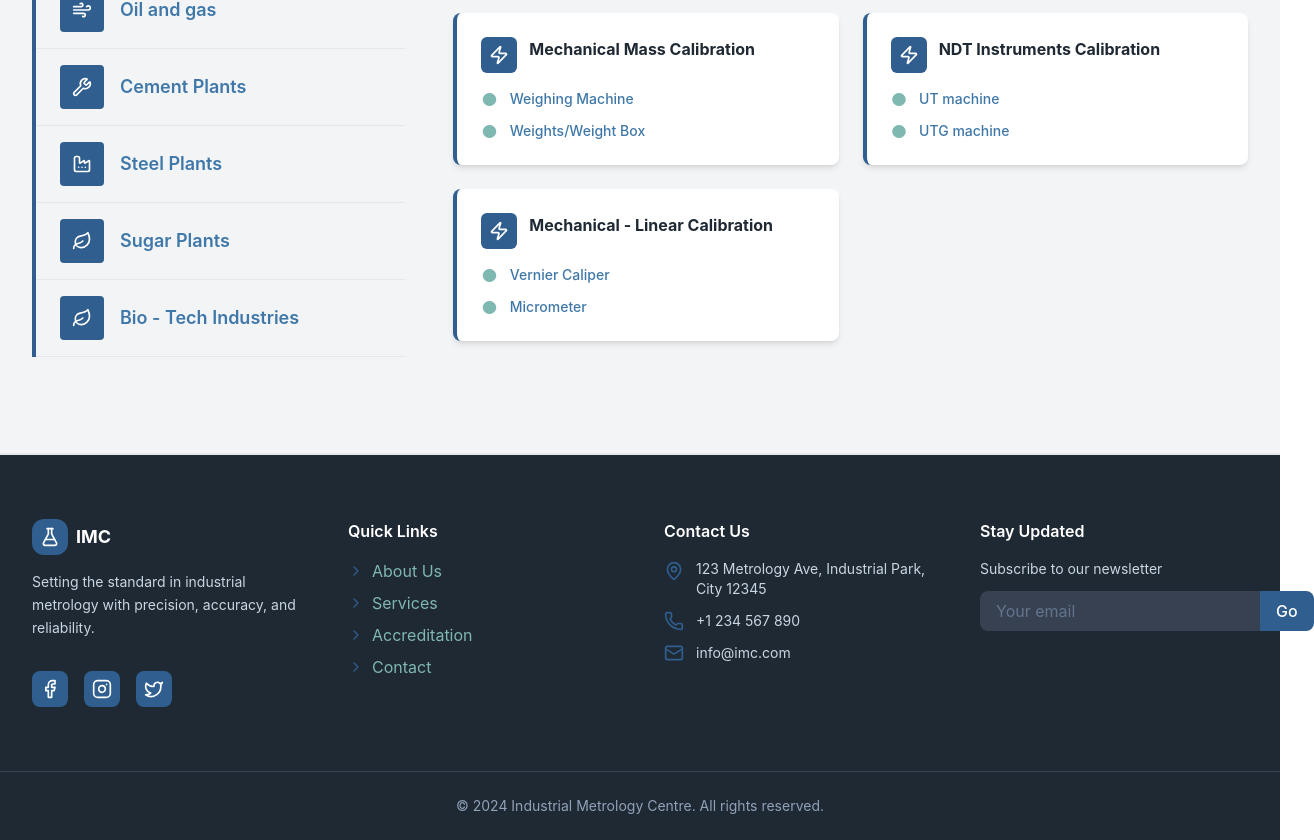
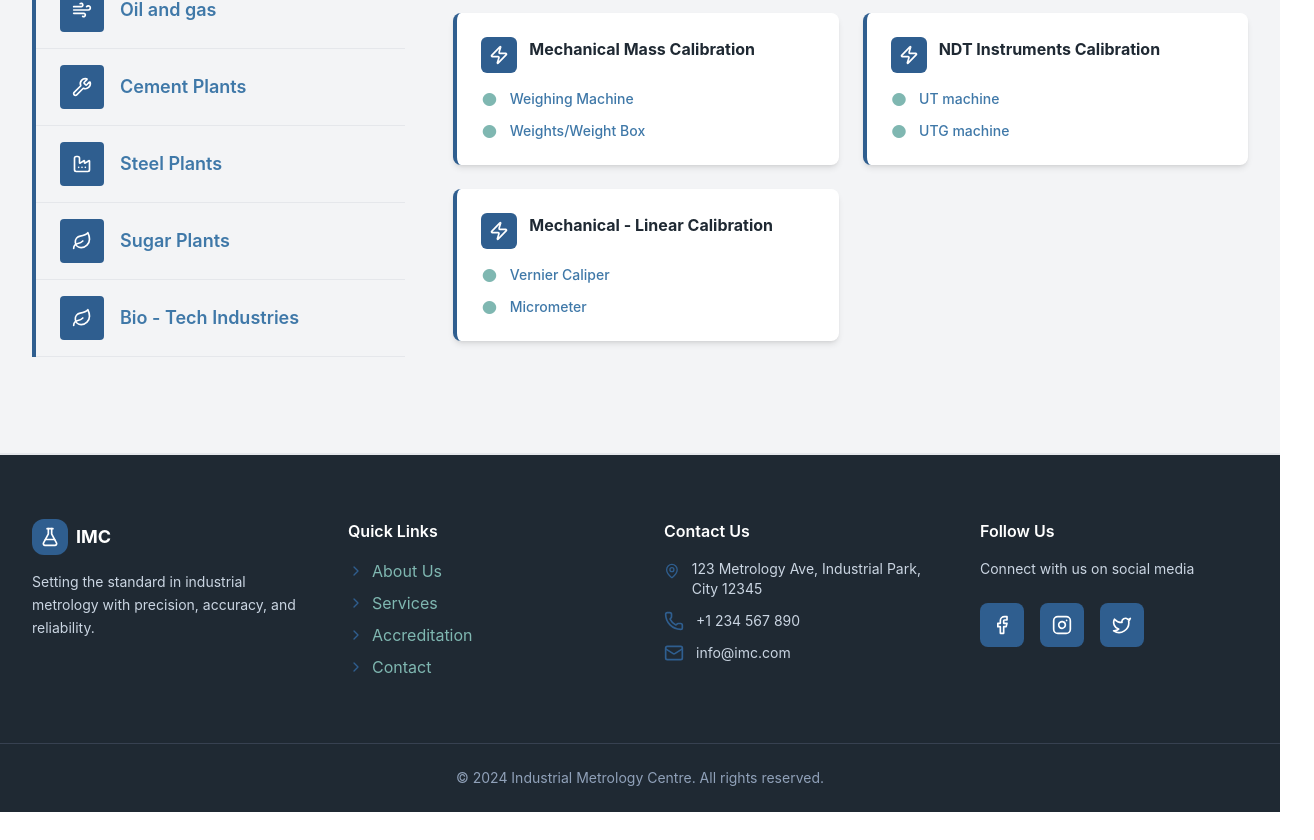
Before and after one commit to Siranjeevi0622/imc-india, a React app: page / in a window 1280 px wide. Shown: the part 2073-2913 px from the top of the page, 1314 px wide, since content can reach past the window. After the commit the page ends 2885 px from the top, so only its background shows below. Built offline with nearby package versions, Linux system fonts and the light colour scheme; the HTML template or start-up script is replaced by a standard one.

Commit message:
error handled

```diff
--- a/src/components/Enquiry.jsx
+++ b/src/components/Enquiry.jsx
@@ -308,7 +308,7 @@ const Enquiry = () => {
                 {/* Info Card 1 */}
                 <div className="rounded-2xl shadow-lg p-8" style={{ backgroundColor: 'white', borderLeft: '4px solid #2F5E8F' }}>
                   <div className="flex items-start gap-4">
-                    <div className="p-3 rounded-lg flex-shrink-0" style={{ backgroundColor: '#F0F4F8' }}>
+                    <div className="p-3 rounded-lg shrink-0" style={{ backgroundColor: '#F0F4F8' }}>
                       <Mail className="w-6 h-6" style={{ color: '#2F5E8F' }} />
                     </div>
                     <div>
@@ -325,7 +325,7 @@ const Enquiry = () => {
                 {/* Info Card 2 */}
                 <div className="rounded-2xl shadow-lg p-8" style={{ backgroundColor: 'white', borderLeft: '4px solid #2F5E8F' }}>
                   <div className="flex items-start gap-4">
-                    <div className="p-3 rounded-lg flex-shrink-0" style={{ backgroundColor: '#F0F4F8' }}>
+                    <div className="p-3 rounded-lg shrink-0" style={{ backgroundColor: '#F0F4F8' }}>
                       <Phone className="w-6 h-6" style={{ color: '#2F5E8F' }} />
                     </div>
                     <div>
@@ -342,7 +342,7 @@ const Enquiry = () => {
                 {/* Info Card 3 */}
                 <div className="rounded-2xl shadow-lg p-8" style={{ backgroundColor: 'white', borderLeft: '4px solid #2F5E8F' }}>
                   <div className="flex items-start gap-4">
-                    <div className="p-3 rounded-lg flex-shrink-0" style={{ backgroundColor: '#F0F4F8' }}>
+                    <div className="p-3 rounded-lg shrink-0" style={{ backgroundColor: '#F0F4F8' }}>
                       <MapPin className="w-6 h-6" style={{ color: '#2F5E8F' }} />
                     </div>
                     <div>
--- a/src/components/Feedback.jsx
+++ b/src/components/Feedback.jsx
@@ -115,7 +115,7 @@ const Feedback = () => {
                   className="p-4 rounded-xl flex items-start gap-3"
                   style={{ backgroundColor: '#D1FAE5' }}
                 >
-                  <CheckCircle className="w-5 h-5 flex-shrink-0 mt-0.5" style={{ color: '#059669' }} />
+                  <CheckCircle className="w-5 h-5 shrink-0 mt-0.5" style={{ color: '#059669' }} />
                   <p className="text-sm font-bold" style={{ color: '#065F46' }}>
                     Thank you! Your feedback has been submitted.
                   </p>
--- a/src/components/Footer.jsx
+++ b/src/components/Footer.jsx
@@ -45,25 +45,8 @@ const Footer = () => {
             <p className="text-sm leading-relaxed">
               Setting the standard in industrial metrology with precision, accuracy, and reliability.
             </p>
-            {/* Social Media Icons */}
-            <div className="flex gap-4 pt-4">
-              {socialLinks.map((social) => {
-                const IconComponent = social.icon;
-                return (
-                  <a
-                    key={social.name}
-                    href={social.url}
-                    target="_blank"
-                    rel="noopener noreferrer"
-                    className="p-2 rounded-lg transition-all duration-300 hover:scale-110"
-                    style={{ backgroundColor: '#2F5E8F' }}
-                    title={social.name}
-                  >
-                    <IconComponent className="w-5 h-5 text-white" />
-                  </a>
-                );
-              })}
-            </div>
+
+
           </div>
 
           {/* Quick Links */}
@@ -90,11 +73,11 @@ const Footer = () => {
             <h4 className="text-white font-semibold mb-4">Contact Us</h4>
             <ul className="space-y-3">
               <li className="flex items-start space-x-3">
-                <MapPin className="w-5 h-5 flex-shrink-0 mt-0.5" style={{ color: '#2F5E8F' }} />
+                <MapPin className="w-5 h-5  mt-0.5" style={{ color: '#2F5E8F' }} />
                 <span className="text-sm">123 Metrology Ave, Industrial Park, City 12345</span>
               </li>
               <li className="flex items-center space-x-3">
-                <Phone className="w-5 h-5 flex-shrink-0" style={{ color: '#2F5E8F' }} />
+                <Phone className="w-5 h-5 shrink-0" style={{ color: '#2F5E8F' }} />
                 <a
                   href="tel:+1234567890"
                   className="text-sm hover:text-white transition-colors"
@@ -103,7 +86,7 @@ const Footer = () => {
                 </a>
               </li>
               <li className="flex items-center space-x-3">
-                <Mail className="w-5 h-5 flex-shrink-0" style={{ color: '#2F5E8F' }} />
+                <Mail className="w-5 h-5 shrink-0" style={{ color: '#2F5E8F' }} />
                 <a
                   href="mailto:info@imc.com"
                   className="text-sm hover:text-white transition-colors"
@@ -114,29 +97,28 @@ const Footer = () => {
             </ul>
           </div>
 
-          {/* Newsletter */}
+          {/*Social Icons */}
           <div>
-            <h4 className="text-white font-semibold mb-4">Stay Updated</h4>
-            <p className="text-sm mb-3">Subscribe to our newsletter</p>
-            <form className="flex" onSubmit={(e) => e.preventDefault()}>
-              <input
-                type="email"
-                placeholder="Your email"
-                className="text-white px-4 py-2 rounded-l-lg flex-1 focus:outline-none focus:ring-2 placeholder-slate-500"
-                style={{
-                  backgroundColor: '#374151',
-                  focusRingColor: '#2F5E8F'
-                }}
-                required
-              />
-              <button
-                type="submit"
-                className="text-white px-4 py-2 rounded-r-lg transition-all font-medium hover:opacity-90"
-                style={{ backgroundColor: '#2F5E8F' }}
-              >
-                Go
-              </button>
-            </form>
+            <h4 className="text-white font-semibold mb-4">Follow Us</h4>
+            <p className="text-sm mb-6">Connect with us on social media</p>
+            <div className="flex gap-4">
+              {socialLinks.map((social) => {
+                const IconComponent = social.icon;
+                return (
+                  <a
+                    key={social.name}
+                    href={social.url}
+                    target="_blank"
+                    rel="noopener noreferrer"
+                    className="p-3 rounded-lg transition-all duration-300 hover:scale-110 hover:shadow-lg"
+                    style={{ backgroundColor: '#2F5E8F' }}
+                    title={social.name}
+                  >
+                    <IconComponent className="w-5 h-5 text-white" />
+                  </a>
+                );
+              })}
+            </div>
           </div>
         </div>
       </div>
--- a/src/components/Home.jsx
+++ b/src/components/Home.jsx
@@ -205,7 +205,7 @@ const Home = () => {
                       data-aos="fade-up"
                       data-aos-delay={index * 80}
                     >
-                      <div className="p-3 rounded-sm text-white flex-shrink-0" style={{ backgroundColor: '#2F5E8F' }}>
+                      <div className="p-3 rounded-sm text-white shrink-0" style={{ backgroundColor: '#2F5E8F' }}>
                         <IconComponent className="w-5 h-5" />
                       </div>
                       <span className="font-semibold text-lg transition-colors group-hover:opacity-70" style={{ color: '#3F78A8' }}>
@@ -236,7 +236,7 @@ const Home = () => {
                     data-aos-delay={index * 120}
                   >
                     <div className="flex items-start gap-3 mb-4">
-                      <div className="p-2 text-white rounded-md flex-shrink-0 group-hover:scale-110 transition-transform" style={{ backgroundColor: '#2F5E8F' }}>
+                      <div className="p-2 text-white rounded-md shrink-0 group-hover:scale-110 transition-transform" style={{ backgroundColor: '#2F5E8F' }}>
                         <Zap className="w-5 h-5" />
                       </div>
                       <h4 className="text-base font-bold group-hover:opacity-80 transition-opacity" style={{ color: '#1F2933' }}>
--- a/src/index.css
+++ b/src/index.css
@@ -1 +1,4 @@
 @import 'tailwindcss'
+/* @tailwind base;
+@tailwind components;
+@tailwind utilities; */
```
Also changed, not shown: src/components/Accreditation.jsx (+2 -37 lines), src/components/Calibration.jsx (+7 -7 lines), src/components/Contact.jsx (+4 -21 lines).
